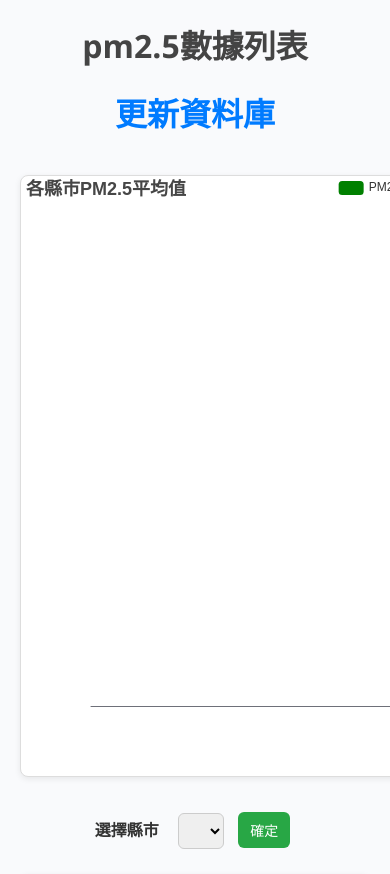
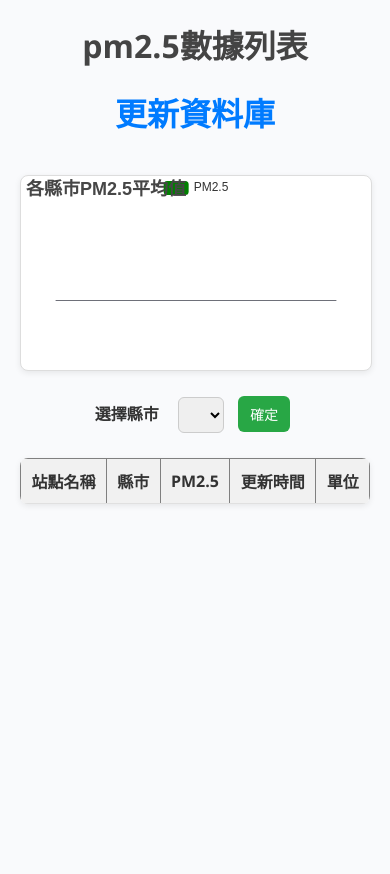
Before and after one commit to Roger2025/pm25-project, a Flask app: page / in a window 390 px wide; the page is wider, and only the part inside the window is pictured. Shown: the top 874 px of that part. After the commit the page ends 505 px from the top of that part, so only its background shows below. Run offline with Flask 3, Linux system fonts and the light colour scheme; data that the repository does not hold is empty; some libraries are stand-ins or nearby versions.

Commit message:
修正寬度

```diff
--- a/static/style.css
+++ b/static/style.css
@@ -111,11 +111,12 @@ body {
     }
 
     @media screen and (max-width: 768px) {
-        #main,
-        #count {
-            width: 90%;   /* 改成百分比 */
-            height: auto;
-            aspect-ratio: 1.3;  /* 手機不會變扁 */
-            max-width: 700px;  /* 桌機上不會太大 */
-        }
+    #main,
+    #count {
+        width: 100%;
+        max-width: 100%;
+        height: auto;
+        aspect-ratio: 1.8;  /* 不會扁掉 */
+        margin: 20px auto;
     }
+}
--- a/templates/pm25.html
+++ b/templates/pm25.html
@@ -16,8 +16,8 @@
   <h1>pm2.5數據列表</h1>
   <h1><a href="/update-db">更新資料庫</a></h1>
 
-  <div id="main" style="width: 800px;height:600px;"></div>
-  <div id="count" style="width: 800px;height:600px;" hidden></div>
+  <div id="main"></div>
+  <div id="count" hidden></div>
 
   <div style="margin: 12px">
     <label for="countSelect">選擇縣市</label>
@@ -69,6 +69,10 @@
       countEl.hidden = false;
       console.log(count);
       drawChart(Chart2, `/count-pm25/${count}`, `${count}PM2.5數據圖`, "site", "pm25", "#f28500")
+      // ⭐ 關鍵：讓第二張圖在顯示後重算大小
+      setTimeout(() => {
+        Chart2.resize();
+      }, 50);
     }
 
     function drawChart(chart, url, title, xKey, yKey, color) {
```
